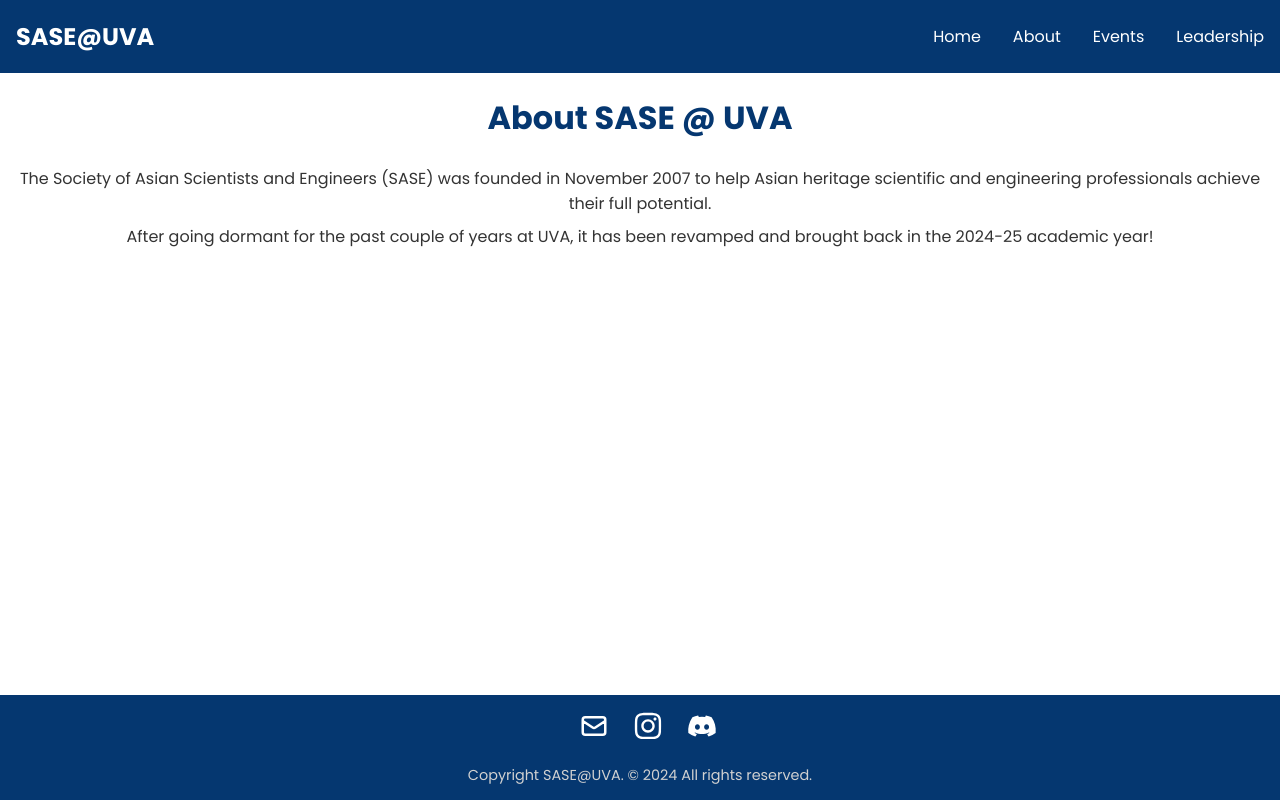
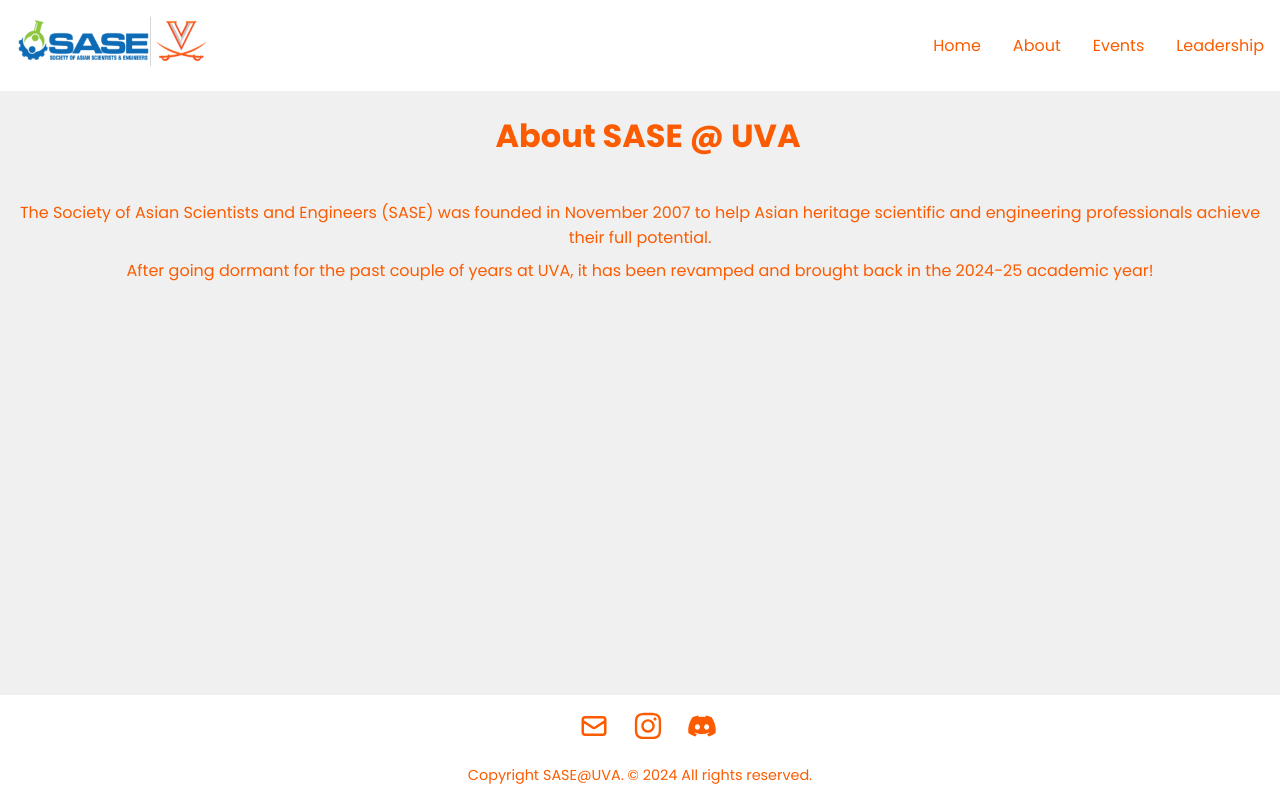
Before and after one commit to SASE-UVA/website, a React (Create React App) app: page /about in a window 1280 px wide. Built offline with nearby package versions, Linux system fonts and the light colour scheme.

Commit message:
modified css to match figma design

```diff
--- a/package.json
+++ b/package.json
@@ -7,6 +7,7 @@
     "@testing-library/jest-dom": "^5.17.0",
     "@testing-library/react": "^13.4.0",
     "@testing-library/user-event": "^13.5.0",
+    "googleapis": "^144.0.0",
     "react": "^18.3.1",
     "react-bootstrap": "^2.10.5",
     "react-dom": "^18.3.1",
--- a/src/components/About.css
+++ b/src/components/About.css
@@ -5,9 +5,9 @@
     text-align: center;
 }
 
-.Title h1 {
+.Title {
     font-size: 2rem;
-    color: #053770;
+    color: #FB5C02;
     margin-bottom: 1rem;
 }
 
@@ -20,5 +20,5 @@
 
 .content-list li {
     margin: 0.5rem 0; /* Adds space between each list item */
-    color: #333;
+    color: #FB5C02;
 }
--- a/src/components/Events.css
+++ b/src/components/Events.css
@@ -1,17 +1,12 @@
 events {
     display: flex;
     flex-direction: column;
-    align-items: center;
+    align-items: left;
 }
 
-.list {
-    list-style-type: none; /* Remove default bullets */
-    padding: 0;
-    margin: 0;
-    font-size: 1rem;
-    text-align: center;
+.Title h1 {
+    font-size: 2rem;
+    color: #FB5C02;
+    margin-bottom: 1rem;
+    margin-left: 1rem;
 }
-
-.list li {
-    margin: 0.5rem 0; /* Add space between items */
-}
--- a/src/components/Events.jsx
+++ b/src/components/Events.jsx
@@ -4,15 +4,16 @@
 const Events = () => {
     return (
         <events>
-            <h1>Upcoming Events</h1>
-            {/* Add events content here */}
-            <ul className="list">
-                <li>11/2 - CSA X UPC Full Moon Fest</li>
-                <li>11/4 - UVA Medical Entrepreneur Speaker Series</li>
-                <li>11/7 - Rush Hour Movie w/ NSBE</li>
-                <li>11/16 - Grateful Giving</li>
-                <li>11/21 - Last GBM + Potluck</li>
-            </ul>
+            <div className="Title">
+                <h1>Events</h1>
+            </div>
+            <div className="calendar">
+                <iframe
+                    src="https://calendar.google.com/calendar/embed?src=uvasaseevents%40gmail.com&ctz=America%2FNew_York"
+                    style={{ border: 0, width: '100%', height: '600px' }}
+                    title="Google Calendar">
+                </iframe>
+            </div>
         </events>
     );
 };
--- a/src/components/Footer.css
+++ b/src/components/Footer.css
@@ -3,7 +3,7 @@
     bottom: 0px;
     left: 0px;
     width: 100%;
-    background-color: #053770;
+    background-color: white;
     color: white;
     text-align: center;
 }
@@ -12,7 +12,7 @@
     margin-top: 1rem;
     align-items: center;
     font-size: 0.9rem;
-    color: #d1d1d1;
+    color: #FB5C02;
 }
 
 .contact-container {
@@ -35,11 +35,11 @@
 }
 
 .contact-link {
-    color: white;
+    color: #FB5C02;
     transition: transform 0.3s ease, color 0.3s ease;
 }
 
 .contact-link:hover {
     transform: scale(1.2);
-    color: #6D88A7;
+    color: #FB5C02;
 }
--- a/src/components/Home.css
+++ b/src/components/Home.css
@@ -6,7 +6,7 @@
 }
 
 home .title {
-    color: #000000;
+    color: #FB5C02;
 }
 
 .animation-container {
@@ -15,4 +15,5 @@
     margin: 0 auto; /* Centers the container itself */
     font-size: 1.25rem;
     line-height: 1.5;
+    color: #FB5C02;
 }
--- a/src/components/Leadership.css
+++ b/src/components/Leadership.css
@@ -6,7 +6,11 @@
 }
 
 leadership .title {
-    color: #000000;
+   color: #FB5C02;
+}
+
+leadership .Subtitle {
+    color: #FB5C02;
 }
 
 leadership .people {
--- a/src/components/Leadership.jsx
+++ b/src/components/Leadership.jsx
@@ -7,8 +7,11 @@
             <div className="Title">
                 <h1>Leadership Information</h1>
             </div>
+            <div className="Subtitle">
+                <h2>2024-25 Leadership</h2>
+            </div>
             {/* Add leadership content here */}
-            <h2>2024-25 Leadership</h2>
+
             <div className="people">
 
             </div>
--- a/src/components/NavBar.jsx
+++ b/src/components/NavBar.jsx
@@ -8,7 +8,7 @@
     return (
         <nav>
             <Link to="/" className="title">
-                SASE@UVA
+                <img src="/Logo.png" alt="SASE@UVA Logo"/>
             </Link>
             <div className="menu" onClick={() => setMenuOpen(!menuOpen)}>
                 <span></span>
--- a/src/components/Navbar.css
+++ b/src/components/Navbar.css
@@ -2,7 +2,7 @@
     display: flex;
     justify-content: space-between;
     align-items: center;
-    background-color: #053770;
+    background-color: white;
 }
 
 nav .title {
@@ -10,7 +10,13 @@
     margin: 1rem;
     font-weight: bold;
     text-decoration: none;
-    color: white;
+    color: #FB5C02;
+}
+
+nav .title img {
+    height: 50px;  /* Adjust the size as needed */
+    width: auto;   /* Keep aspect ratio intact */
+    align-self: center;
 }
 
 nav ul {
@@ -24,7 +30,7 @@
 nav ul li a {
     display: block;
     text-decoration: none;
-    color: white;
+    color: #FB5C02;
     padding: 0.5rem;
     margin: 0 0.5rem;
     border-radius: 0.5rem;
@@ -32,7 +38,6 @@
 }
 
 nav ul li a:hover {
-    background-color: #6D88A7;
     transform: scale(1.10);
 }
 
--- a/src/index.css
+++ b/src/index.css
@@ -15,4 +15,5 @@
 body {
   margin: 0;
   padding: 0;
+  background-color: #f0f0f0;
 }
```
Also changed, not shown: public/Logo.png (added), 1 other file (tests, documents, lock files or other folders).
